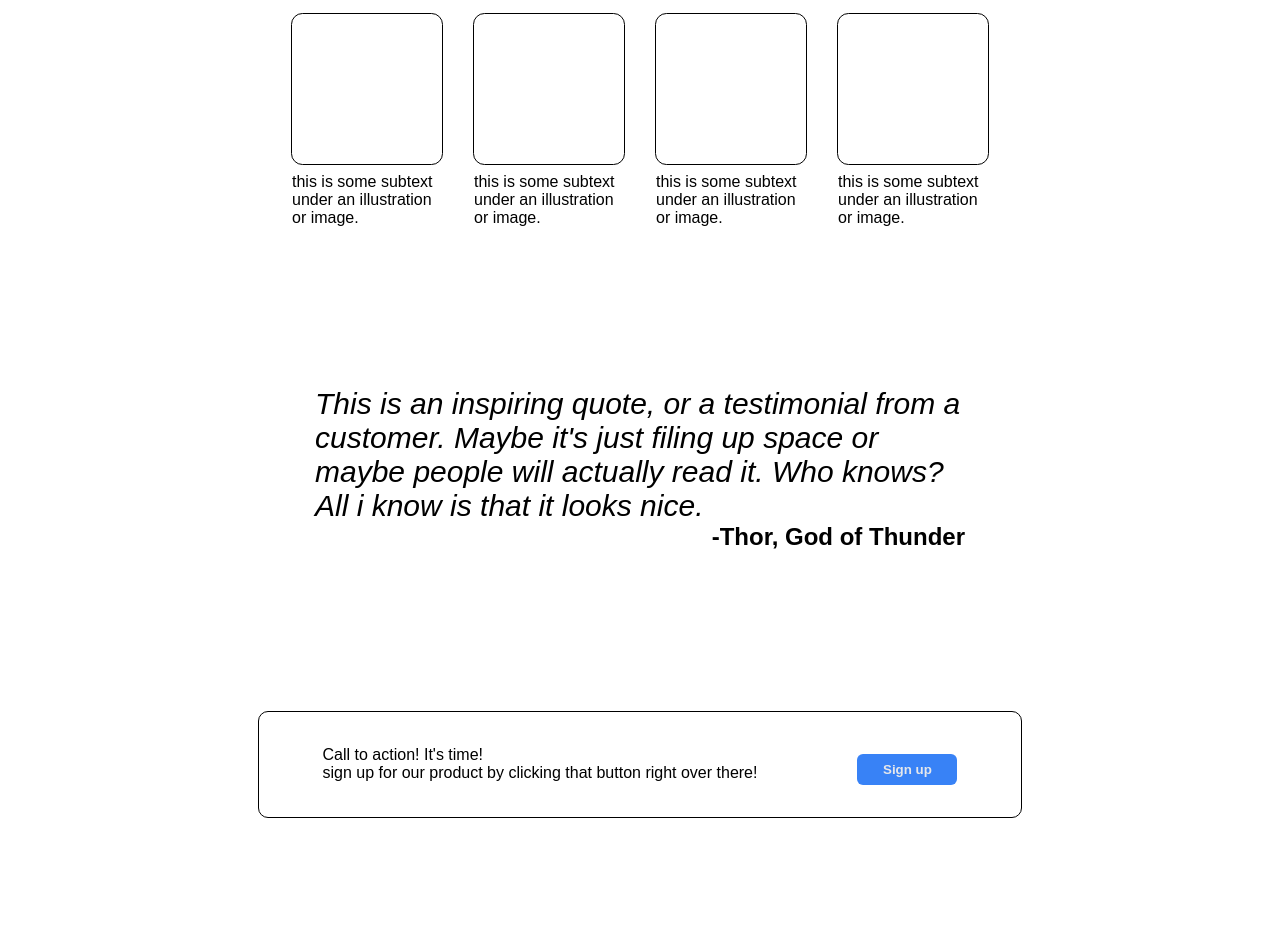
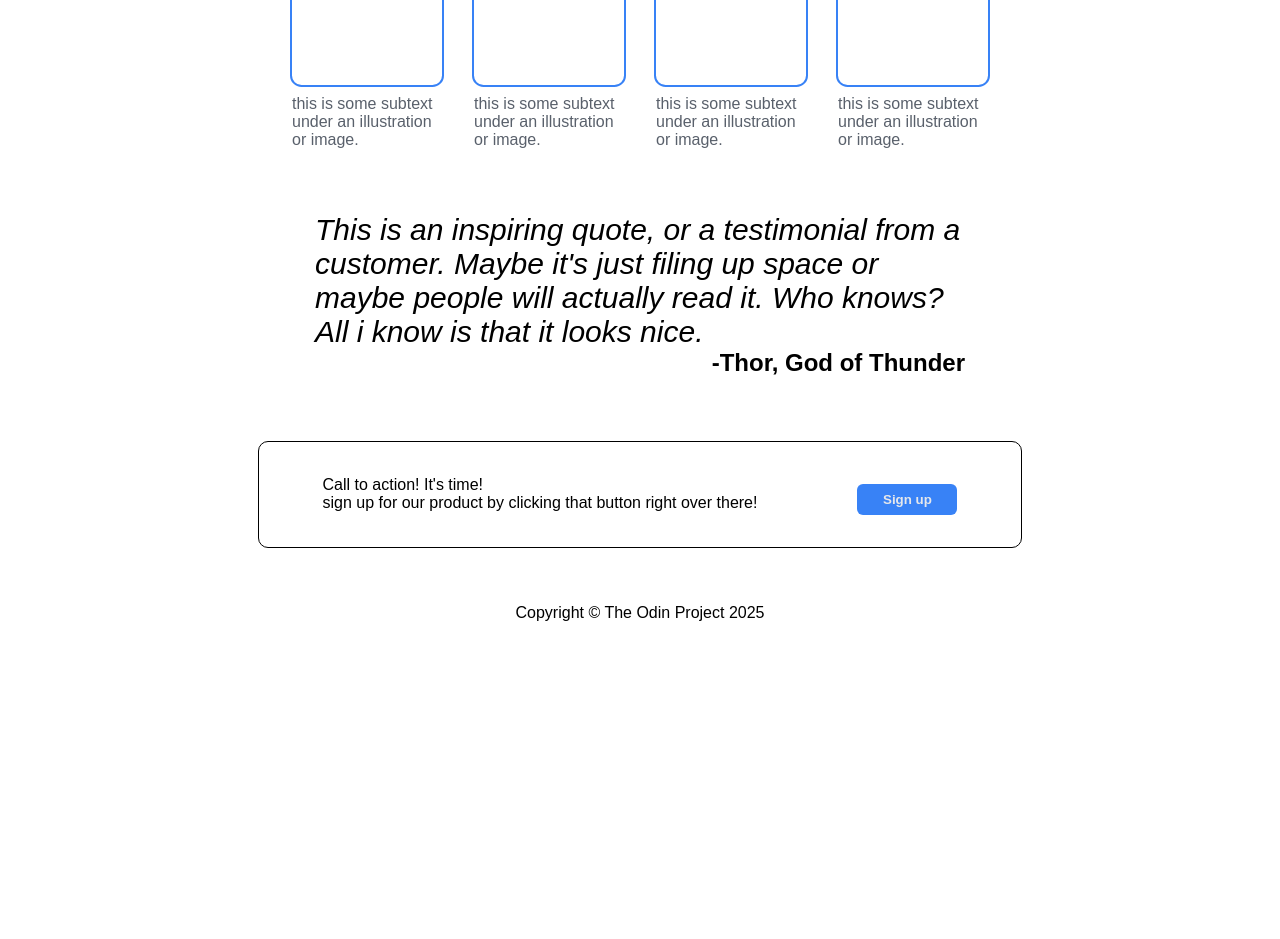
Before and after one commit to MuYvs/Landing-Page, a plain HTML site: page index.html in a window 1280 px wide. Shown: the part 711-1650 px from the top of the page. After the commit the page ends 1357 px from the top, so only its background shows below. Drawn offline with Linux system fonts and the light colour scheme.

Commit message:
Added styling to information section.

```diff
--- a/index.html
+++ b/index.html
@@ -38,34 +38,34 @@
 
     <div class="information-section">
         <div class="inforamtion-header">
-            <h1>Some random information</h1>
+            <h1>Some random information.</h1>
         </div>
         <div class="boxes-container">
             <div class="box-one-container">
                 <div class="box box-one">
                 </div>
-                <div class="box-one-subtext">
+                <div class="subtext box-one-subtext">
                     this is some subtext under an illustration or image.
                 </div>
             </div>
             <div class="box-two-container">
                 <div class="box box-two">
                 </div>
-                <div class="box-two-subtext">
+                <div class="subtext box-two-subtext">
                     this is some subtext under an illustration or image.
                 </div>
             </div>
             <div class="box-three-container">
                 <div class="box box-three">
                 </div>
-                <div class="box-three--subtext">
+                <div class="subtext box-three-subtext">
                     this is some subtext under an illustration or image.
                 </div>
             </div>
             <div class="box-four-container">
                 <div class="box box-four">
                 </div>
-                <div class="box-four-subtext">
+                <div class="subtext box-four-subtext">
                     this is some subtext under an illustration or image.
                 </div>
             </div>
--- a/style.css
+++ b/style.css
@@ -6,7 +6,7 @@ body {
     align-items: center;
     padding: 0;
     margin: 0;
-    gap: 128px;
+    gap: 32px;
     font: 1em sans-serif;
 }
 /*Top Section*/
@@ -84,17 +84,25 @@ ul {
     display: flex;
     flex-direction: column;
     align-items: center;
-    gap: 16px;
+    gap: 32px;
+}
+h1 {
+    color: #1F2937;
 }
 .boxes-container {
     display: flex;
     gap: 32px;
+    align-items: center;
 }
 .box {
     width: 150px;
     height: 150px;
-    border: 1px solid;
+    border: 2px solid;
+    color: #3882f6  ;
     border-radius: 7.5%;
+}
+.subtext {
+    color: #1f2937bd;
 }
 .box-one-container {
     display: flex;
```
